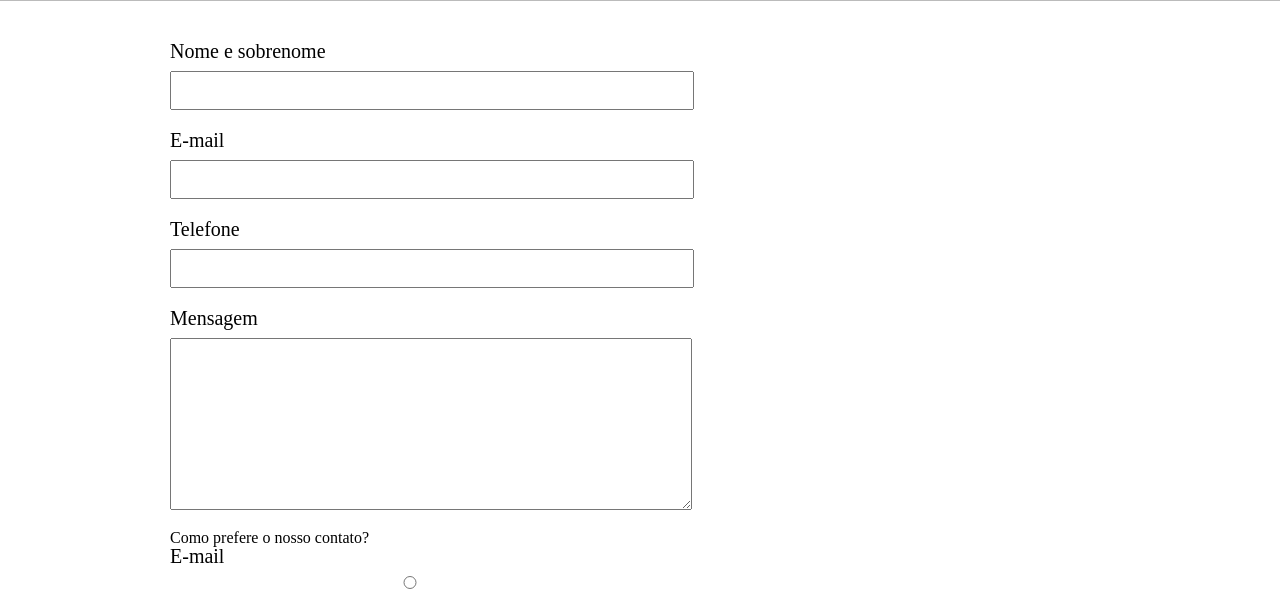
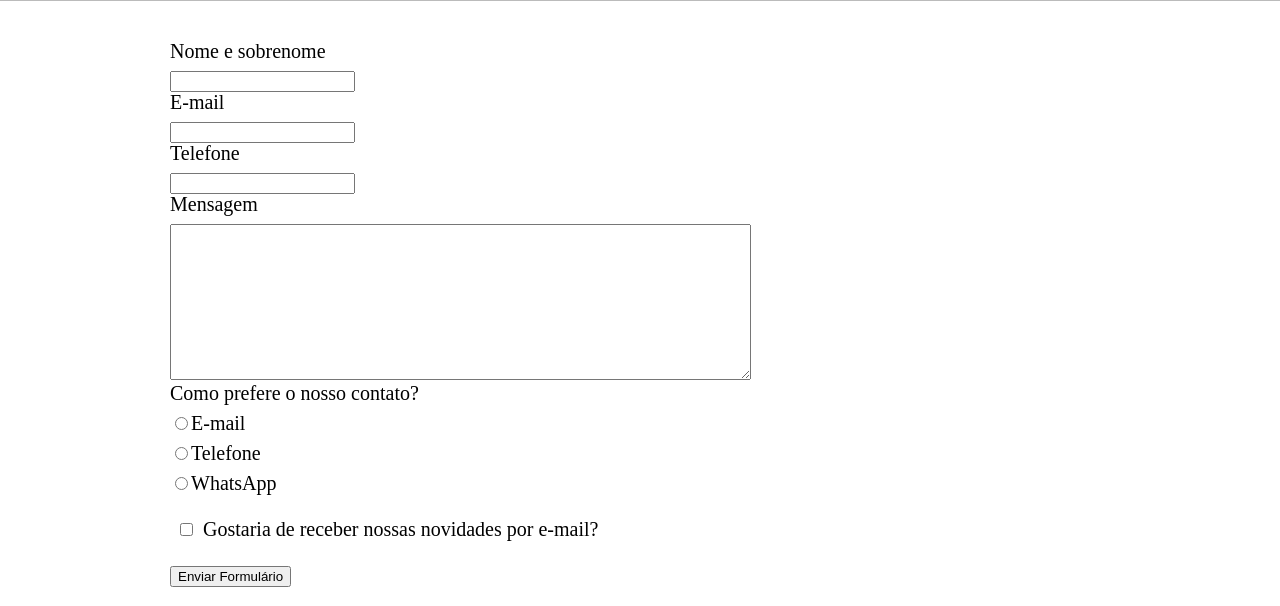
Before and after one commit to Nathaliaabs2/P-gina-de-contatos, a plain HTML site: page index.html in a window 1280 px wide. Shown: the part 292-898 px from the top of the page. Drawn offline with Linux system fonts and the light colour scheme.

Commit message:
checkbox

```diff
--- a/index.html
+++ b/index.html
@@ -27,30 +27,27 @@
         <main>
           <form>
               <label for="nomesobrenome">Nome e sobrenome</label>
-              <input type="text" id="nomesobrenome">
+              <input type="text" id="nomesobrenome" input="input-padrao">
 
               <label for="email">E-mail</label>
-              <input type="text" id="email">
+              <input type="text" id="email" input="input-padrao">
 
               <label for="telefone">Telefone</label>
-              <input type="number" id="numero">
+              <input type="number" id="numero" input="input-padrao">
 
               <label for="mensagem">Mensagem</label>
               <textarea cols="70" rows="10" id="mensagem"></textarea>
 
               <div>
                 <p>Como prefere o nosso contato?</p>
-                <label for="radio-email">E-mail</label>
-                <input type="radio" name="contato" value="email" id="radio-email">
+                <label for="radio-email"><input type="radio" name="contato" value="email" id="radio-email">E-mail</label>
 
-                <label for="radio-telefone">Telefone</label>
-                <input type="radio" name="contato" value="telefone" id="radio-telefone">
+                <label for="radio-telefone"><input type="radio" name="contato" value="telefone" id="radio-telefone">Telefone</label>
 
-                <label for="radio-whatsapp">WhatsApp</label>
-                <input type="radio" name="contato" value="whatsapp" id="radio-whatsapp">
+                <label for="radio-whatsapp"><input type="radio" name="contato" value="whatsapp" id="radio-whatsapp">WhatsApp</label>
               </div>
 
-              <label><input type="checkbox">Gostaria de receber nossas novidades por e-mail?</input></label>
+              <label><input type="checkbox" class="checkbox">Gostaria de receber nossas novidades por e-mail?</input></label>
 
               <input type="submit" value="Enviar Formulário">
 
--- a/style.css
+++ b/style.css
@@ -95,15 +95,19 @@ form {
     margin: 40px 0;
 }
 
-form label {
+form label, form p {
     display: block;
     font-size: 20px;
     margin-bottom: 10px;
 }
 
-form input, form textarea {
+.input-padrao {
     display: block;
     margin-bottom: 20px;
     padding: 10px 25px;
     width: 50%;
 }
+
+.checkbox {
+    margin: 20px 10px;
+}
```
